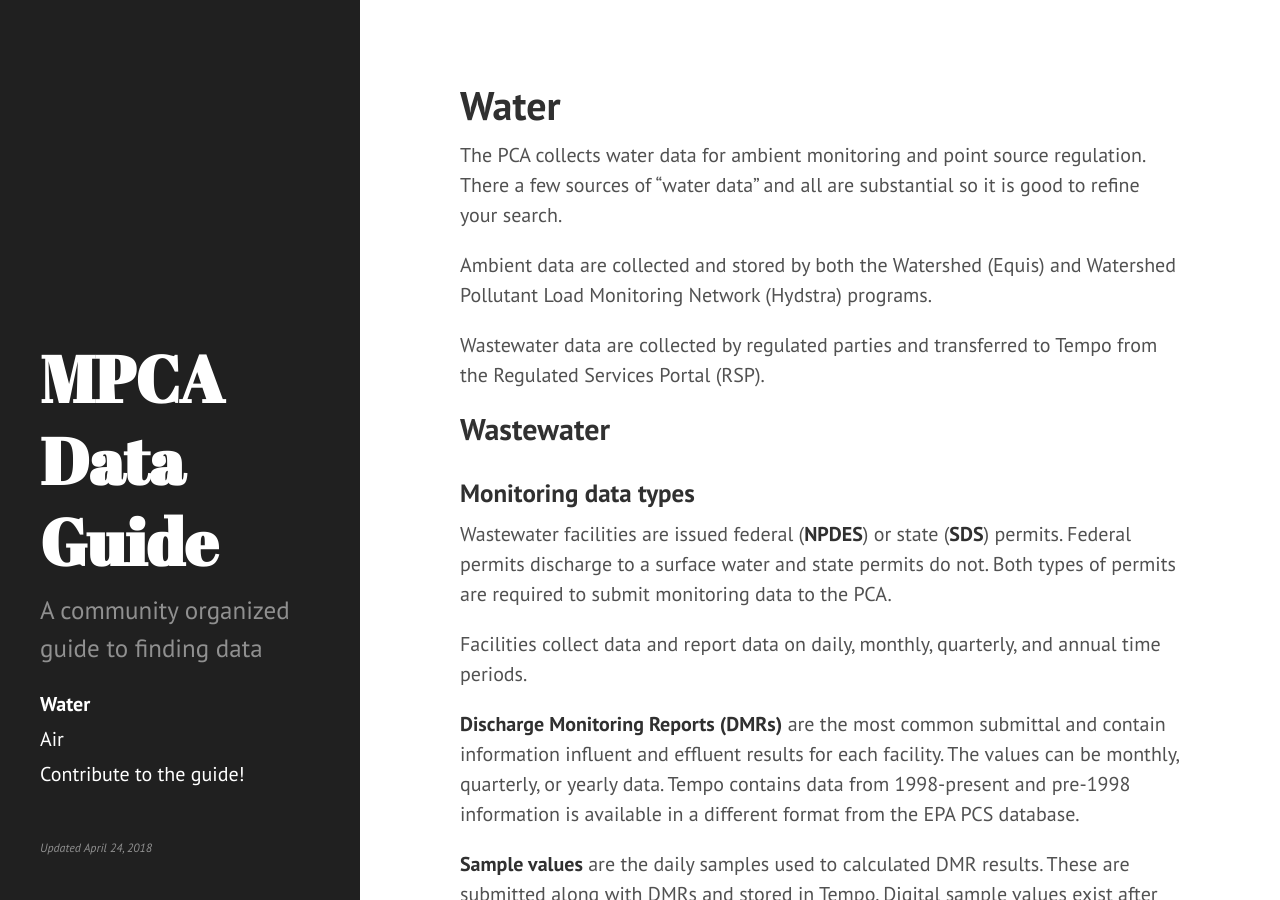
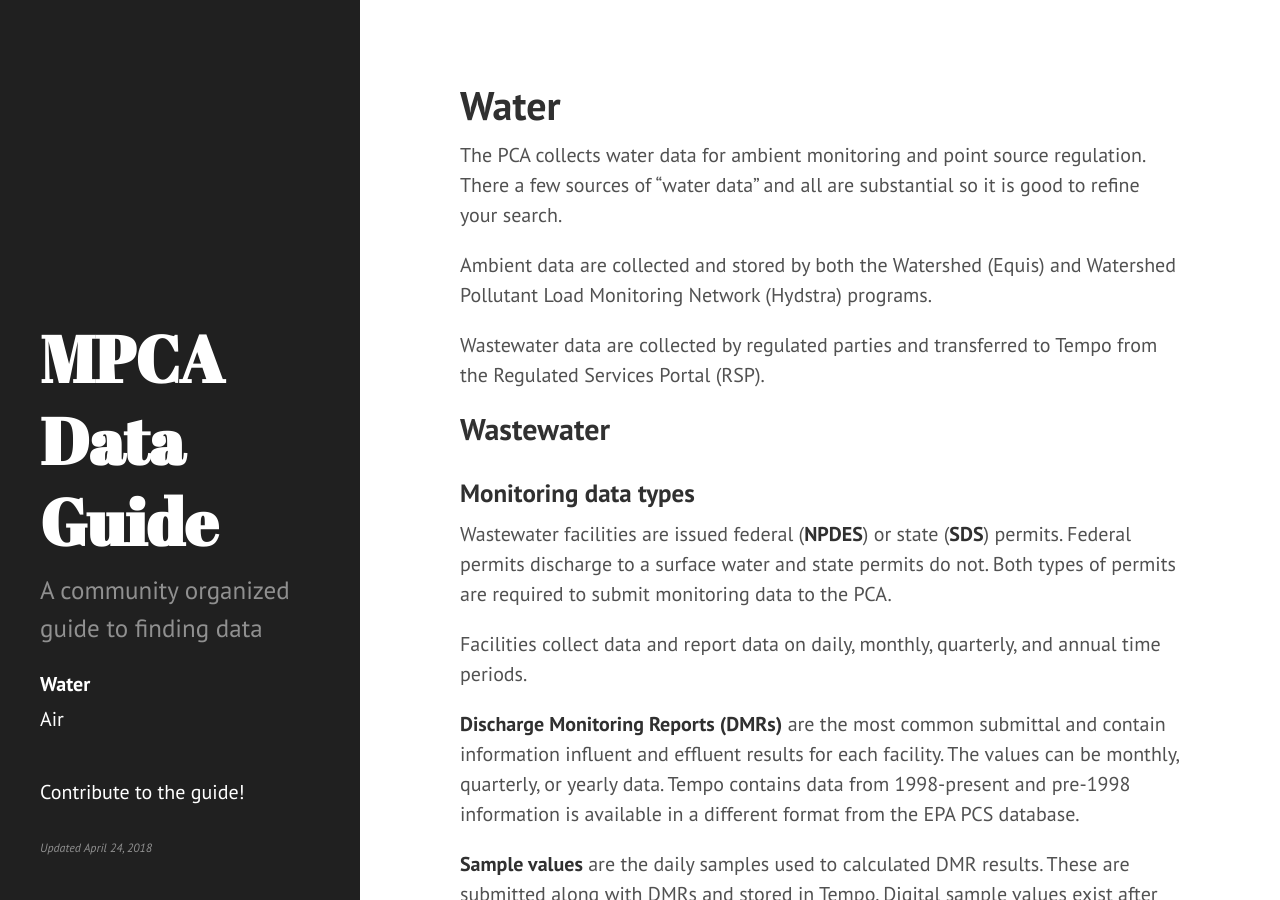
Before and after one commit to kmellick/Data-Guide, a Jekyll site: the page built from pages/01-water.md, in a window 1280 px wide and 900 px high. Built offline with Jekyll 4.4.1, drawn with Linux system fonts in a browser that asks for light colours.

Commit message:
Update sidebar.html

```diff
--- a/_includes/sidebar.html
+++ b/_includes/sidebar.html
@@ -25,9 +25,9 @@
         {% endif %}
       {% endfor %}
 
+      <span style = "font-size: 12px;"><p> &nbsp; </p></span>
+
       <a class="sidebar-nav-item" href="{{ site.github.repo }}">Contribute to the guide!</a>
-
-      <span style = "font-size: 12px;"><p> &nbsp; </p></span>
 
       {% comment %}
       <a class="sidebar-nav-item" href="{{ site.github.repo }}/archive/v{{ site.version }}.zip">Download PDF</a>
```
